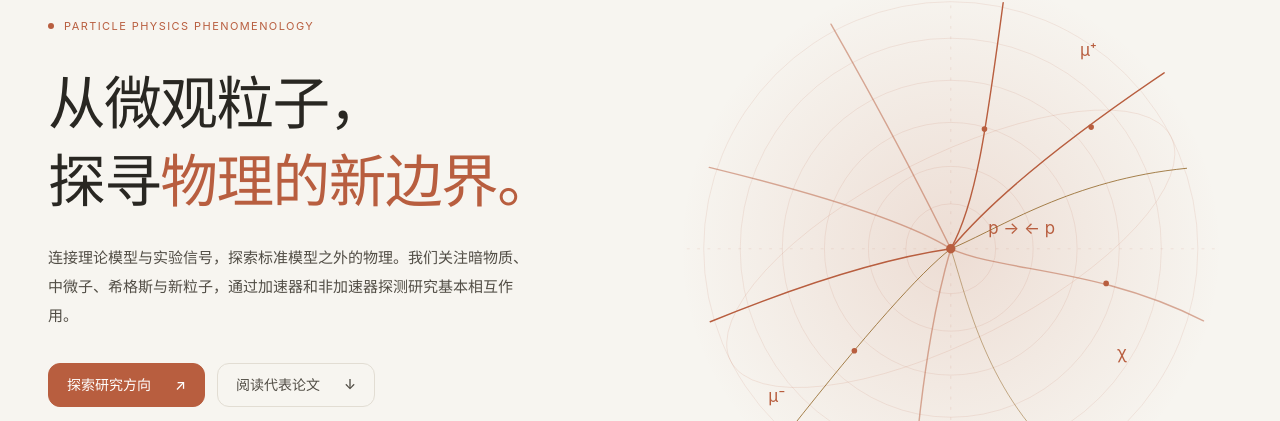
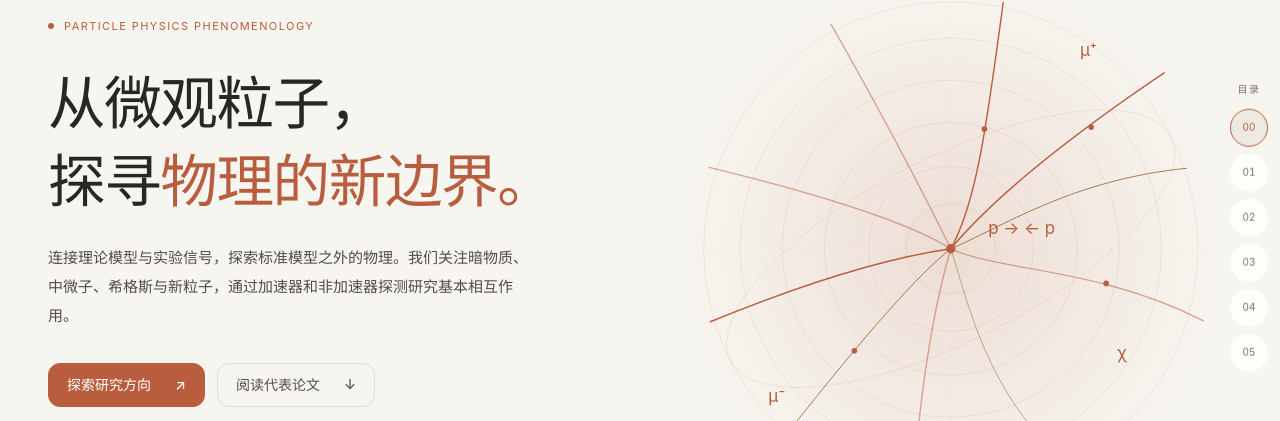
Before and after one commit to lm846802297-bit/buaa-hep-lab, a Vue app in the folder frontend/: page / in a window 1280 px wide. Shown: the part 174-595 px from the top of the page. Built offline with nearby package versions, Linux system fonts and the light colour scheme.

Commit message:
feat: mount section directory alongside current public theme controls

```diff
--- a/frontend/src/views/PublicHomeView.vue
+++ b/frontend/src/views/PublicHomeView.vue
@@ -1,6 +1,7 @@
 <script setup>
 import { computed, onMounted, ref, nextTick } from 'vue'
 import PublicThemeSwitcher from '../components/PublicThemeSwitcher.vue'
+import PublicSectionNav from '../components/PublicSectionNav.vue'
 import { lab, advisorProfile, collaborators, directions, publications, publicationCategories, publicResources, publicResourceCheckedAt } from '../content/lab'
 const menuOpen = ref(false)
 const filter = ref('all')
@@ -46,6 +47,7 @@ function downloadBibtex() {
 
 <template>
   <div class="lab-public">
+    <PublicSectionNav />
     <header class="public-header">
       <a href="#top" class="public-brand" aria-label="课题组首页" @click="menuOpen = false">
         <svg class="brand-mark" viewBox="0 0 48 48" fill="none" aria-hidden="true"><circle cx="24" cy="24" r="17"/><ellipse cx="24" cy="24" rx="9" ry="22" transform="rotate(45 24 24)"/><path d="M3 24h42"/><circle cx="24" cy="24" r="3" fill="currentColor"/></svg>
@@ -160,7 +162,7 @@ function downloadBibtex() {
       </div>
     </section>
 
-    <section class="public-section collaboration-section"><div><span class="eyebrow">RESEARCH, TOGETHER</span><h2>把日常协作，留给更好的研究。</h2><p>组会安排、文献讨论与研习资料，在同一个工作台持续积累。</p><router-link to="/hub" class="button primary">进入组内协作 <span aria-hidden="true">↗</span></router-link></div><div class="hub-module-list"><span><i>01</i> 组会与学术日程 <small>SEMINARS</small></span><span><i>02</i> 文献推荐与讨论 <small>LITERATURE</small></span><span><i>03</i> 资料库与个人收藏 <small>RESOURCES</small></span><p>工作台需登录访问 · 首次使用由管理员初始化</p></div></section>
+    <section id="collaboration" class="public-section collaboration-section"><div><span class="eyebrow">RESEARCH, TOGETHER</span><h2>把日常协作，留给更好的研究。</h2><p>组会安排、文献讨论与研习资料，在同一个工作台持续积累。</p><router-link to="/hub" class="button primary">进入组内协作 <span aria-hidden="true">↗</span></router-link></div><div class="hub-module-list"><span><i>01</i> 组会与学术日程 <small>SEMINARS</small></span><span><i>02</i> 文献推荐与讨论 <small>LITERATURE</small></span><span><i>03</i> 资料库与个人收藏 <small>RESOURCES</small></span><p>工作台需登录访问 · 首次使用由管理员初始化</p></div></section>
     <footer class="public-footer"><span>{{ lab.shortName }}<small>{{ lab.name }}<template v-if="lab.provisional">（暂定名称）</template></small></span><span>基于 <a href="https://github.com/Chocologism/lab-orbit" target="_blank" rel="noopener noreferrer">LabOrbit</a> 定制 · 非学校官方门户</span><a href="#top">回到顶部 ↑</a></footer>
   </div>
 </template>
```
